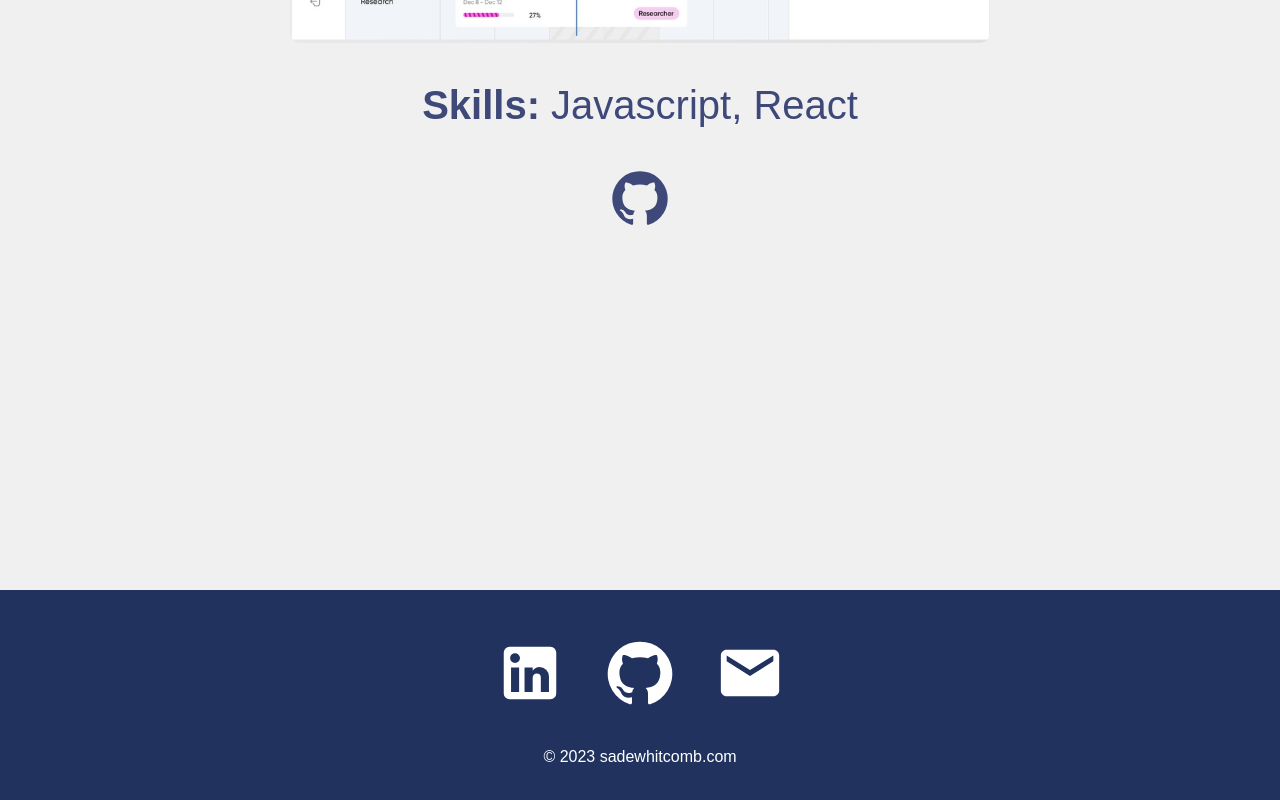
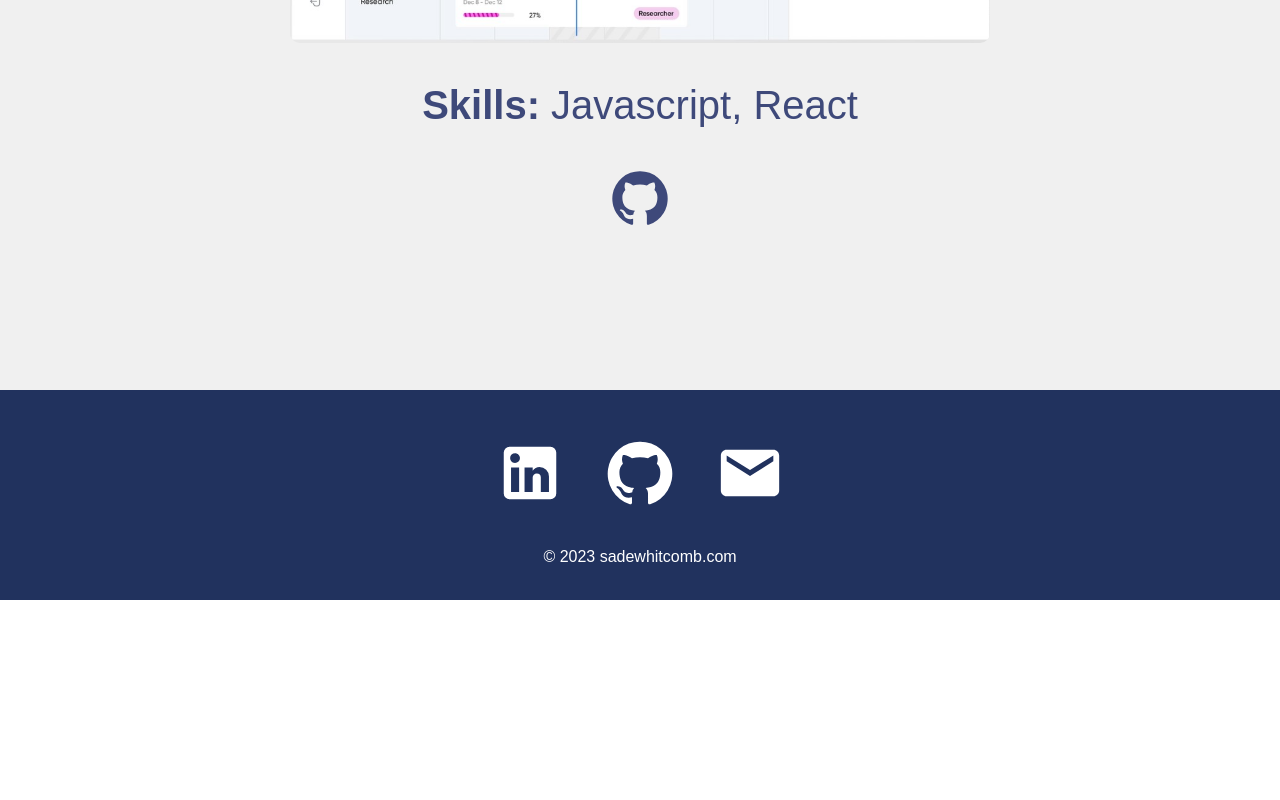
Before and after one commit to sadew01/Personal-Website-Project, a React (Create React App) app: page /Personal-Website-Project/displayproject/1 in a window 1280 px wide. Shown: the part 810-1610 px from the top of the page. After the commit the page ends 1410 px from the top, so only its background shows below. Built offline with nearby package versions, Linux system fonts and the light colour scheme.

Commit message:
Altered spacing on Home Page

```diff
--- a/src/components/Footer.css
+++ b/src/components/Footer.css
@@ -7,7 +7,7 @@
     align-items: center;
     flex-direction: column;
     padding-top: 10px;
-    margin-top: 200px;
+    margin-top: 0px;
   }
 
   .socialMedia svg {
```
